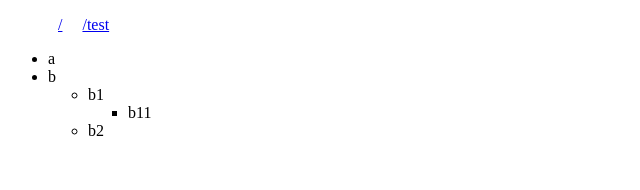
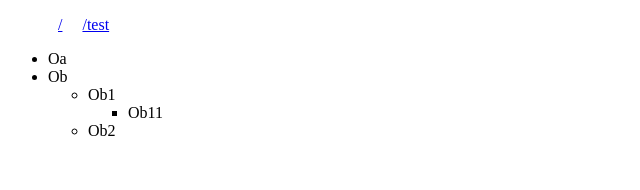
Before and after one commit to hexf00/drag-demo, a Vue app: page / in a window 1280 px wide. Shown: the top 190 px of the page, without its empty margins (0-640 px from the left). Built offline with nearby package versions, Linux system fonts and the light colour scheme.

Commit message:
feat:添加拖拽api

```diff
--- a/src/components/TreeItem/TreeItem.tsx
+++ b/src/components/TreeItem/TreeItem.tsx
@@ -10,8 +10,31 @@ export default class TreeItem extends Vue {
 
   @Prop(Object) item!: ITreeItem<{ value: string }>
 
+  dragstart(e: DragEvent) {
+    console.log('ondragstart', this.item.value, e)
+  }
+
+  dragenter(e: DragEvent) {
+    console.log('ondragenter', this.item.value, e)
+  }
+
+  dragover(e: DragEvent) {
+    console.log('ondragover', this.item.value, e)
+  }
+
+  drop(e: DragEvent) {
+    console.log('ondrop', this.item.value, e)
+  }
+
+  dragleave(e: DragEvent) {
+    console.log('ondragleave', this.item.value, e)
+  }
+
   render(h: CreateElement) {
-    return <li>
+    const { dragstart, dragenter, dragover, drop, dragleave } = this
+    return <li on={{ dragenter, dragover, drop, dragleave }}>
+      {/* draggable 标记什么元素可以开始拖拽  */}
+      <span draggable on={{ dragstart }}>O</span>
       {this.item.value}
       <ul>
         {this.item.children.map(it => <TreeItem item={it}></TreeItem>)}
--- a/src/global.d.ts
+++ b/src/global.d.ts
@@ -7,8 +7,11 @@ namespace JSX {
 
   // 给组件增加属性
   interface IntrinsicAttributes {
+    draggable?: boolean
     key?: string | number
     class?: string | string[]
+    on?: Record<string, () => void>
+    nativeOn?: Record<string, () => void>
   }
 
   interface ElementAttributesProperty {
--- a/src/themes/pure/Index/Index.tsx
+++ b/src/themes/pure/Index/Index.tsx
@@ -17,9 +17,39 @@ export default class Index extends Vue {
       ],
     },
   ]
+
+  dragstart(e: DragEvent) {
+    console.log('ondragstart', e)
+  }
+
+  dragend(e: DragEvent) {
+    console.log('ondragend', e)
+  }
+
+  dragenter(e: DragEvent) {
+    console.log('ondragenter', e)
+  }
+
+  dragover(e: DragEvent) {
+    console.log('ondragover', e)
+  }
+
+  drop(e: DragEvent) {
+    console.log('ondrop', e)
+  }
+
+  dragleave(e: DragEvent) {
+    console.log('ondragleave', e)
+  }
+
   render(h: CreateElement) {
+    const { dragstart, dragend, dragenter, dragover, drop, dragleave } = this
+
     return <div>
-      <ul>
+      <ul on={{
+        dragend,
+        dragenter, dragover, drop, dragleave,
+      }}>
         {this.data.map(it => <TreeItem item={it}></TreeItem>)}
       </ul>
     </div>
```
